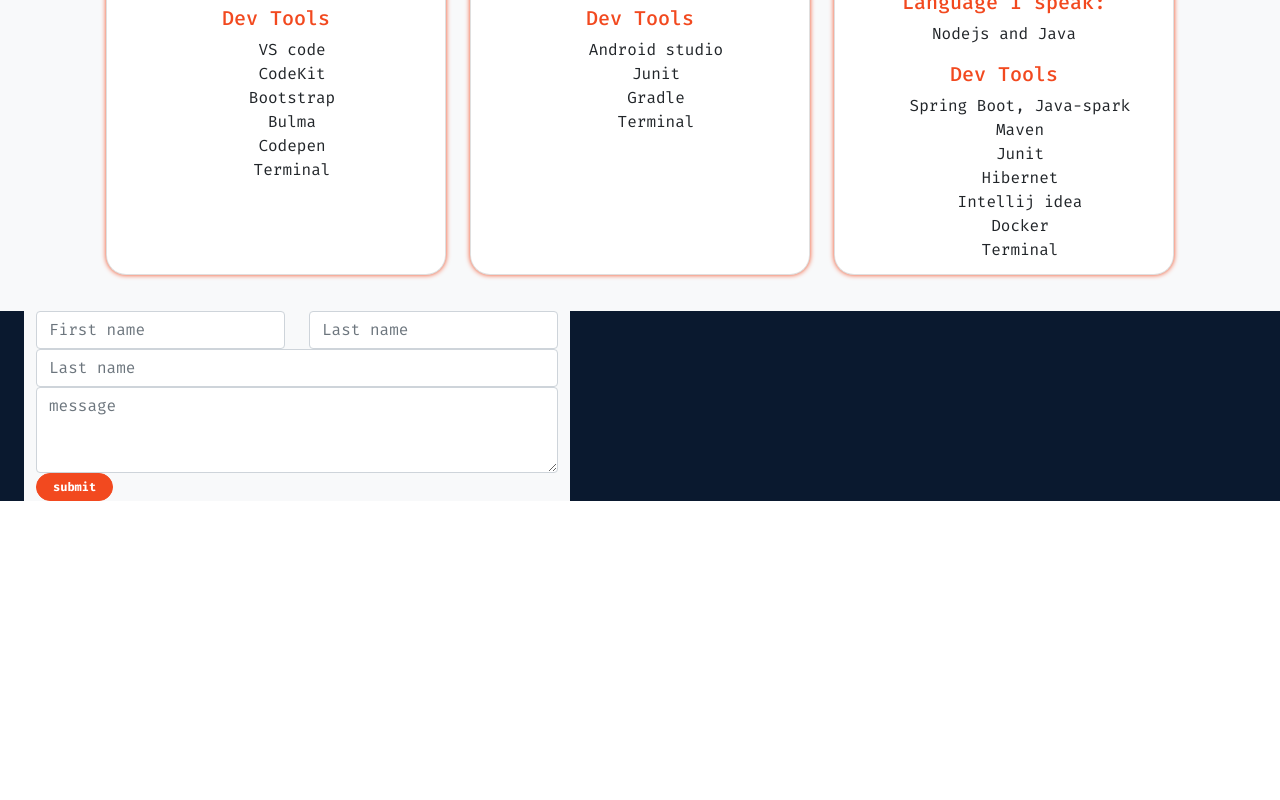
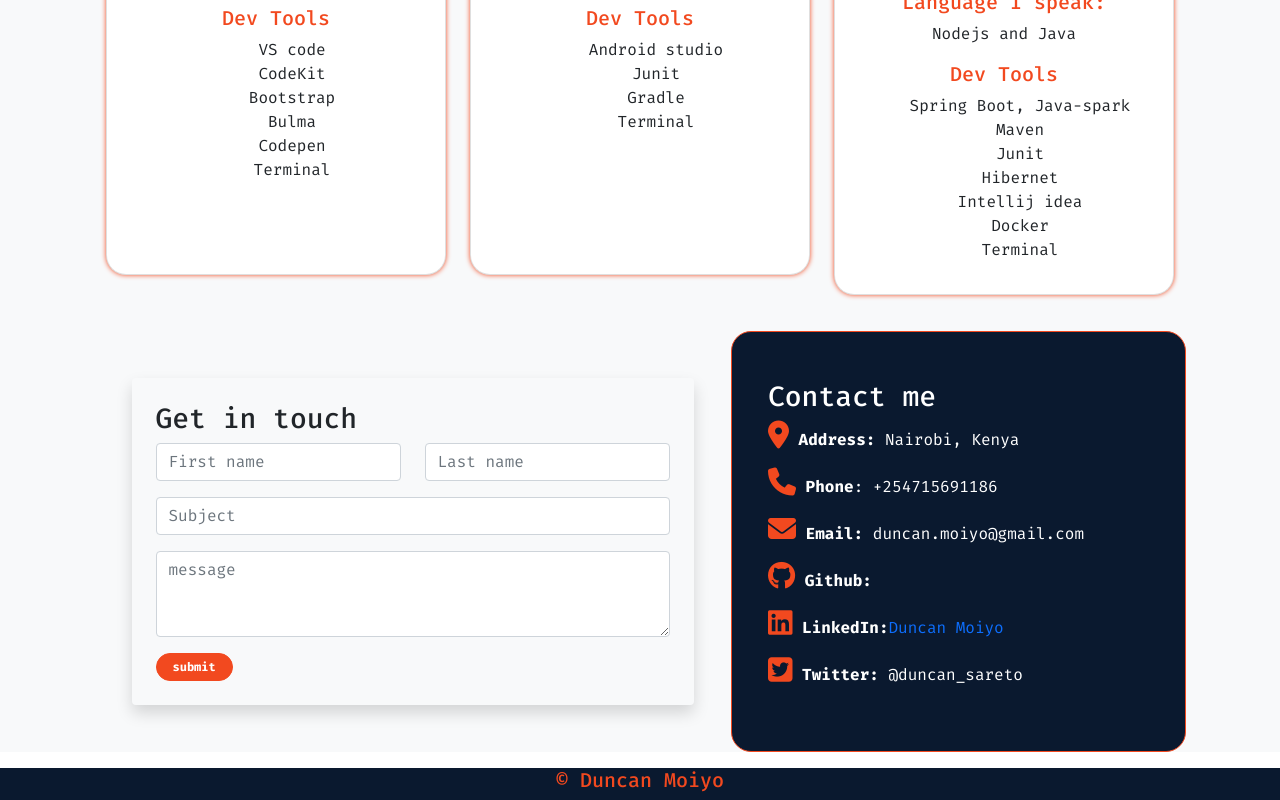
Before and after one commit to saretoduncan/improved_porfolio, a React (Create React App) app: page / in a window 1280 px wide. Shown: the part 2176-2976 px from the top of the page. Before the commit the page ends 2677 px from the top, so only its background shows below. Built offline with nearby package versions, Linux system fonts and the light colour scheme; a web font is replaced by a local one.

Commit message:
add validation to contact me form

```diff
--- a/package.json
+++ b/package.json
@@ -9,6 +9,7 @@
     "bootstrap": "^5.1.3",
     "react": "^17.0.2",
     "react-dom": "^17.0.2",
+    "react-hook-form": "^7.39.4",
     "react-icons": "^4.3.1",
     "react-scripts": "4.0.3",
     "react-spring": "^9.3.2",
--- a/src/App.css
+++ b/src/App.css
@@ -30,7 +30,9 @@
     background-color: #0A192F ;
 
 }
-
+.main_purple{
+  background-color: #0A192F;
+}
 .section_title1:after{
   content: '';
 
--- a/src/components/about_component/About.css
+++ b/src/components/about_component/About.css
@@ -19,7 +19,7 @@
 .card_stack{
     border-radius: 20px;
     box-shadow: 0 0 5px #F2491F;
-    height: 550px;
+    min-height: 550px;
 
 }
 .devTools{
--- a/src/components/contact_component/ContactMe.js
+++ b/src/components/contact_component/ContactMe.js
@@ -1,56 +1,157 @@
 import React from "react";
 import "./contactMe.css";
 import Button from "../buttons_component/Button";
+import { useForm } from "react-hook-form";
 const ContactMe = () => {
+  const {
+    register,
+    formState: { errors },
+    handleSubmit,
+  } = useForm();
+
   const sendMessage = (event) => {
-    event.preventDefault();
-    console.log("hello duncan");
+    console.log(event.target);
   };
   return (
-    <div className='container-fluid contactBackground'>
-      <div className='container row'>
-        <div className='col-md-6 bg-light'>
-          <form onSubmit={sendMessage}>
-            <div className='row'>
+    <>
+      <div className='container-fluid bg-light'>
+        <div className='container row mx-auto'>
+          <div className='col-12 col-md-7  bg-light d-flex align-items-center justify-content-center gx-0'>
+            <div className='shadow rounded p-4 '>
+              <h3>Get in touch</h3>
+              <form onSubmit={handleSubmit(sendMessage)}>
+                <div className='row mb-3'>
                   <div className='col'>
                     <input
                       type='text'
+                      name='firstName'
                       className='form-control'
                       placeholder='First name'
                       aria-label='First name'
+                      {...register("firstName", { required: true })}
                     />
+                    <error className='text-danger error'>
+                      {errors.firstName?.type === "required" &&
+                        "first name is required"}
+                    </error>
                   </div>
                   <div className='col'>
                     <input
                       type='text'
+                      name='lastName'
                       className='form-control'
                       placeholder='Last name'
                       aria-label='Last name'
+                      {...register("lastName", { required: true })}
                     />
+                    <error className='text-danger error'>
+                      {errors.lastName?.type === "required" &&
+                        "last name is required"}
+                    </error>
                   </div>
                 </div>
-            <div>
+                <div className='mb-3'>
                   <input
                     type='text'
+                    name='subject'
                     className='form-control'
-                placeholder='Last name'
-                aria-label='Last name'
+                    placeholder='Subject'
+                    aria-label='Subject'
+                    {...register("subject", { required: true })}
                   />
+                  <error className='text-danger error'>
+                    {errors.subject?.type === "required" &&
+                      "subject is required"}
+                  </error>
                 </div>
-            <div>
+                <div className='mb-3'>
                   <textarea
+                    name='message'
                     class='form-control'
                     id='exampleFormControlTextarea1'
                     placeholder='message'
                     rows='3'
+                    {...register("message", { required: true })}
                   ></textarea>
+                  <error className='text-danger error'>
+                    {errors.message?.type === "required" &&
+                      "message is required"}
+                  </error>
                 </div>
                 <Button type='submit' btnName={"submit"}></Button>
               </form>
             </div>
-        <div className='col-md-6 '></div>
+          </div>
+          <div className='col-md-5 col-12 d-flex align-items-stretch  contact_me contactBackground'>
+            <div className='container py-5 '>
+              <h3>Contact me</h3>
+              <div>
+                <div className='mb-3'>
+                  <i
+                    class='fa fa-map-marker fs-3 orange'
+                    aria-hidden='true'
+                  ></i>
+                  <span>
+                    {" "}
+                    <strong>Address:</strong> Nairobi, Kenya
+                  </span>
+                </div>
+                <div className='mb-3'>
+                  <i class='fa fa-phone fs-3 orange' aria-hidden='true'></i>
+                  <span>
+                    {" "}
+                    <strong>Phone</strong>: +254715691186
+                  </span>
+                </div>
+                <div className='mb-3'>
+                  <i class='fa fa-envelope fs-3 orange' aria-hidden='true'></i>
+                  <span>
+                    {" "}
+                    <strong> Email:</strong> duncan.moiyo@gmail.com
+                  </span>
+                </div>
+                <div className='mb-3'>
+                  <i class='fa fa-github fs-3 orange' aria-hidden='true'></i>
+                  <span>
+                    <strong> Github:</strong>{" "}
+                  </span>
+                </div>
+                <div className='mb-3'>
+                  <i
+                    class='fa fa-linkedin-square fs-3 orange'
+                    aria-hidden='true'
+                  ></i>
+
+                  <span>
+                    <strong> LinkedIn:</strong>
+                    <a
+                      href='https://www.linkedin.com/in/duncan-moiyo-28a539243/'
+                      target='_blank'
+                      rel='noreferrer'
+                    >
+                      Duncan Moiyo
+                    </a>
+                  </span>
+                </div>
+                <div className='mb-3'>
+                  <i
+                    class='fa fa-twitter-square fs-3 orange'
+                    aria-hidden='true'
+                  ></i>
+                  <span>
+                    {" "}
+                    <strong>Twitter:</strong> @duncan_sareto
+                  </span>
                 </div>
               </div>
+            </div>
+          </div>
+        </div>
+      </div>
+      <div className='container-fluid d-flex justify-content-center mt-3 contactBackground'>
+        <h5 className='orange'>&copy; Duncan Moiyo</h5>
+      </div>
+    </>
   );
 };
 export default ContactMe;
--- a/src/components/contact_component/contactMe.css
+++ b/src/components/contact_component/contactMe.css
@@ -1,3 +1,12 @@
 .contactBackground{
     background-color: #0A192F;
+    color:white
 }
+
+.contact_me{
+   border-radius: 20px;
+   border: solid 1px #F2491F;
+}
+.error{
+    font-size: x-small;
+}
```
Also changed, not shown: 1 other file (tests, documents, lock files or other folders). Lines whose indentation alone changed are shown as unchanged.
